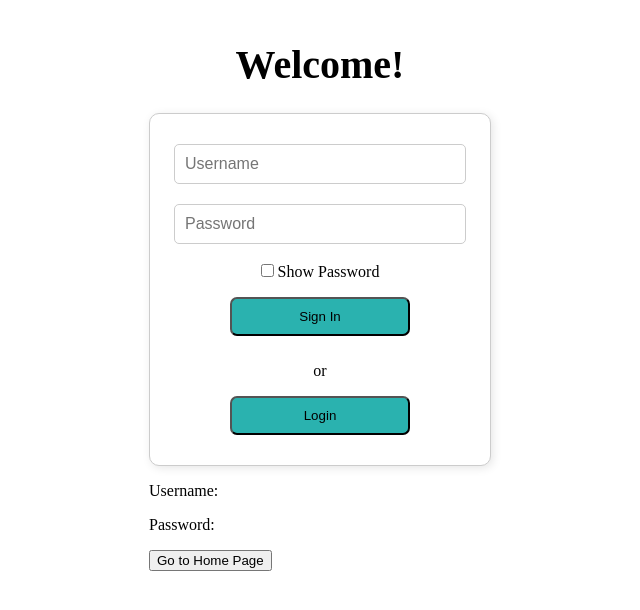
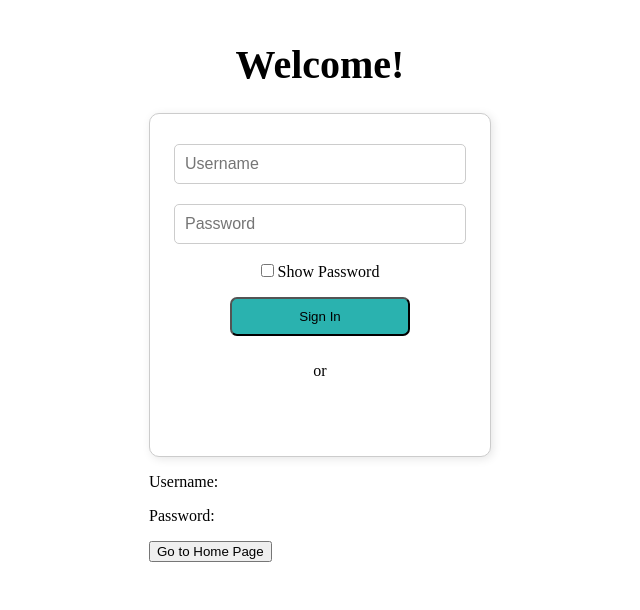
Before and after one commit to CSCE331-Spring2025/project3-team53, a React (Create React App) app in the folder client/: page /Customer in a window 1280 px wide. Shown: the top 610 px of the page, without its empty margins (320-960 px from the left). Built offline with nearby package versions, Linux system fonts and the light colour scheme; no server answers.

Commit message:
basic google oauth functionality

```diff
--- a/client/package.json
+++ b/client/package.json
@@ -7,6 +7,7 @@
     "@emotion/styled": "^11.14.0",
     "@mui/material": "^7.0.2",
     "@mui/x-charts": "^8.0.0-beta.3",
+    "@react-oauth/google": "^0.12.1",
     "@testing-library/dom": "^10.4.0",
     "@testing-library/jest-dom": "^6.6.3",
     "@testing-library/react": "^16.2.0",
--- /dev/null
+++ b/client/src/components/GoogleSignIn.jsx
@@ -0,0 +1,48 @@
+import React from 'react';
+import { useNavigate } from 'react-router-dom';
+import { GoogleOAuthProvider, GoogleLogin } from '@react-oauth/google';
+
+function parseJWT(token) {
+    try {
+        return JSON.parse(atob(token.split('.')[1]));
+    } catch (e) {
+        console.error('Error decoding JWT', e);
+        return null;
+    }
+}
+
+export const GoogleSignIn = () => {
+  const clientId = '<insert_client_id_here>';
+  const navigate = useNavigate();
+
+  const onSuccess = async (response) => {
+    // Handle successful login (e.g., store token, redirect)
+    const decoded = parseJWT(response.credential);
+    const email = decoded?.email;
+    console.log(email);
+    if (email) {
+        navigate('/CustomerOptions', {state: {email}});
+    }
+    else {
+        console.log('Email not found');
+    }
+
+  };
+
+  const onFailure = (error) => {
+    console.error('Login Failed: ', error);
+    // nothing happens
+  };
+
+  return (
+    <>
+        <GoogleOAuthProvider clientId={clientId}>
+        <GoogleLogin
+            onSuccess={onSuccess}
+            onError={onFailure}
+            cookiePolicy="single_host_origin"
+        />
+        </GoogleOAuthProvider>
+    </>
+  );
+};
--- a/client/src/components/OverallLogin.jsx
+++ b/client/src/components/OverallLogin.jsx
@@ -1,5 +1,6 @@
 import React, { useState } from 'react';
 import { Link } from "react-router-dom";
+import { GoogleSignIn } from './GoogleSignIn';
 
 const OverallLogin = () => {
   const [username, setUsername] = useState("");
@@ -58,9 +59,10 @@ const OverallLogin = () => {
           <button className="login">Sign In </button>
         </Link>
         <p> or</p>
-        <Link to="/Debug">
+        {/* <Link to="/Debug">
           <button className="login2">Login</button>
-        </Link>
+        </Link> */}
+        <GoogleSignIn/>
       </div>
       <p>Username: {username}</p>
       <p>Password: {password}</p>
```
Also changed, not shown: 1 other file (tests, documents, lock files or other folders).
